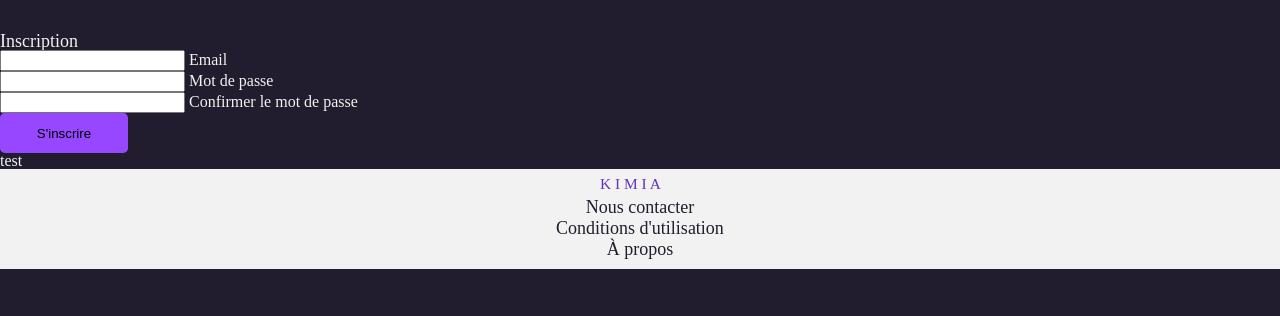
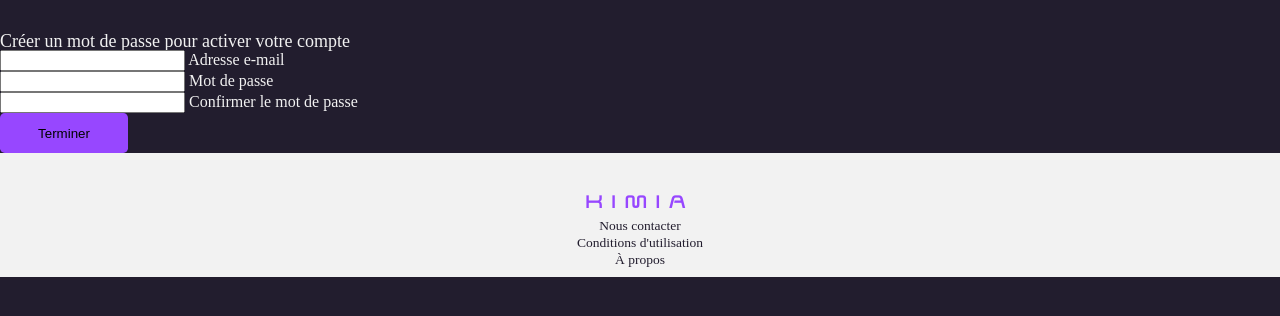
Before and after one commit to YousLa/Kimia, a PHP site: template views/session/signupView.php in a window 1280 px wide. Shown: the top 316 px of the page. Run offline with PHP 8.4, Linux system fonts and the light colour scheme; the template is opened without the code that fills it, so the values that code supplies are empty; some web fonts are replaced.

Commit message:
modif css :login et signup + footer

```diff
--- a/assets/css/style.css
+++ b/assets/css/style.css
@@ -7,12 +7,13 @@
   font-family: "Raleway-thin";
   src: url(../fonts/Raleway/static/Raleway-Thin.ttf);
 }
+@font-face {
+  font-family: "Savedbyzero";
+  src: url(../fonts/saved_by_zero/saved\ by\ zero\ rg.otf);
+}
 
-{
-  background-color: #221D2E;
-  font-family: "Raleway";
-  color: #F2F2F2;
-}
+
+
 
 body {
   background-color: #221D2E;
@@ -45,6 +46,7 @@
   text-align: center;
   color: #221D2E;
   background-color: #F2F2F2;
+
 }
 footer > div {
   background-color: #F2F2F2;
@@ -55,6 +57,7 @@
   font-family: "Raleway";
   background-color: #F2F2F2;
   color: #221D2E;
+  font-size: 1.5em;
 }
 
 button {
@@ -64,11 +67,13 @@
   background-color: #9747FF;
   border-radius: 0.3rem;
   border: none;
+
 }
 button > a {
   text-decoration: none;
   background-color: #9747FF;
   font-size: 1rem;
+  color:#F2F2F2;
 }
 
 .input-forms {
@@ -88,6 +93,17 @@
   margin-top: 2rem;
   font-size: large;
 }
+.h2-footer{
+  font-family:"Savedbyzero";
+  color: #9747FF;
+  letter-spacing: 0.5em;
+  padding-bottom: 5px;
+
+}
+
+.a-h2-footer{
+  text-decoration: none;
+}
 
 p {
   margin-top: 2rem;
--- a/views/session/signupView.php
+++ b/views/session/signupView.php
@@ -8,7 +8,7 @@
 
         <div class="signup-input-box" >
 
-        <h1 class="signuph1">Inscription</h1>
+        <h1 class="signuph1">Créer un mot de passe pour activer votre compte</h1>
 
         <?php if ($error) {
             // Lui donner un comportement css alert pour qu'il se distingue des autres élément de la page
@@ -19,7 +19,7 @@
     <div class="signup-form-box1">
 
         <input type="text" name="email" id="email" autocomplete="off"  value="<?= isset($_POST['email']) ? $_POST['email'] : '' ?>">
-        <label for="">Email</label>
+        <label for="">Adresse e-mail</label>
 
     </div>
 
@@ -39,14 +39,15 @@
 
     </div>
 
+</div>
 
     <div>
 
-        <button type="submit" name="register">S'inscrire</button>
+        <button type="submit" name="register" class="btn-sign">Terminer</button>
 
     </div>
 
-</div>
+
 
 
     </form>
@@ -54,5 +55,3 @@
 </div>
 
 </section>
-
-<h3>test</h3>
--- a/views/templates/footer.php
+++ b/views/templates/footer.php
@@ -1,7 +1,8 @@
 </body>
 <footer class="footer-bottom-fixed">
     <!-- TODO Résoudre le soucis avec le fond du logo -->
-    <a href='?page=home'><img id="logo-footer" src="assets/img/logo/Kimia-purple.svg" alt=""></a>
+    <a href='?page=home' class="a-h2-footer" ><h2 class="h2-footer">KIMIA</h2></a>
+
     <div>
         <p>Nous contacter</p>
         <p>Conditions d'utilisation</p>
```
Also changed, not shown: assets/css/login.css (+6 -10 lines), assets/css/signup.css (+30 -11 lines), views/session/loginView.php (+5 -3 lines), assets/img/logo/logo Kimia Mauve.png (added).
